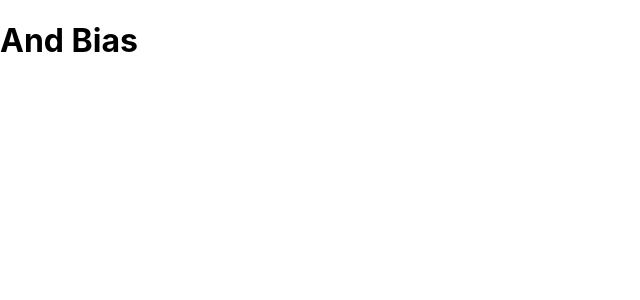
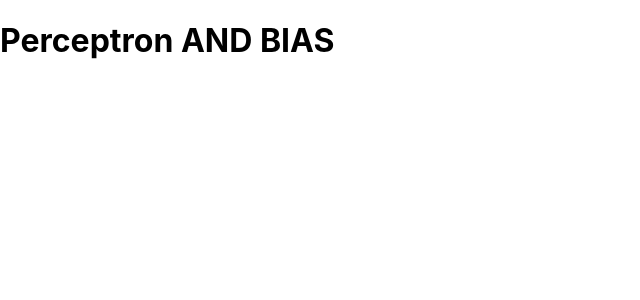
Before and after one commit to yopiangga/jst-next, a Next.js app: page /and-bias in a window 1280 px wide. Shown: the top 300 px of the page, without its empty margins (0-640 px from the left). Built offline with nearby package versions, Linux system fonts and the light colour scheme.

Commit message:
MVP | Done

```diff
--- a/pages/and-bias.js
+++ b/pages/and-bias.js
@@ -74,5 +74,5 @@ export default function AndBias() {
   }, []);
 
   //   console.log(output);
-  return <h1>And Bias</h1>;
+  return <h1>Perceptron AND BIAS</h1>;
 }
--- a/pages/and.js
+++ b/pages/and.js
@@ -63,5 +63,5 @@ export default function And() {
   }, []);
 
   console.log(output);
-  return <h1>And</h1>;
+  return <h1>Perceptron AND</h1>;
 }
--- a/pages/or.js
+++ b/pages/or.js
@@ -63,5 +63,5 @@ export default function Or() {
   }, []);
 
   console.log(output);
-  return <h1>Or</h1>;
+  return <h1>Perceptron OR</h1>;
 }
--- a/pages/xor.js
+++ b/pages/xor.js
@@ -164,5 +164,5 @@ export default function Xor() {
     console.log(tesXOR([0, 0]));
   }, []);
 
-  return <h1>Xor</h1>;
+  return <h1>Perceptron XOR</h1>;
 }
```
